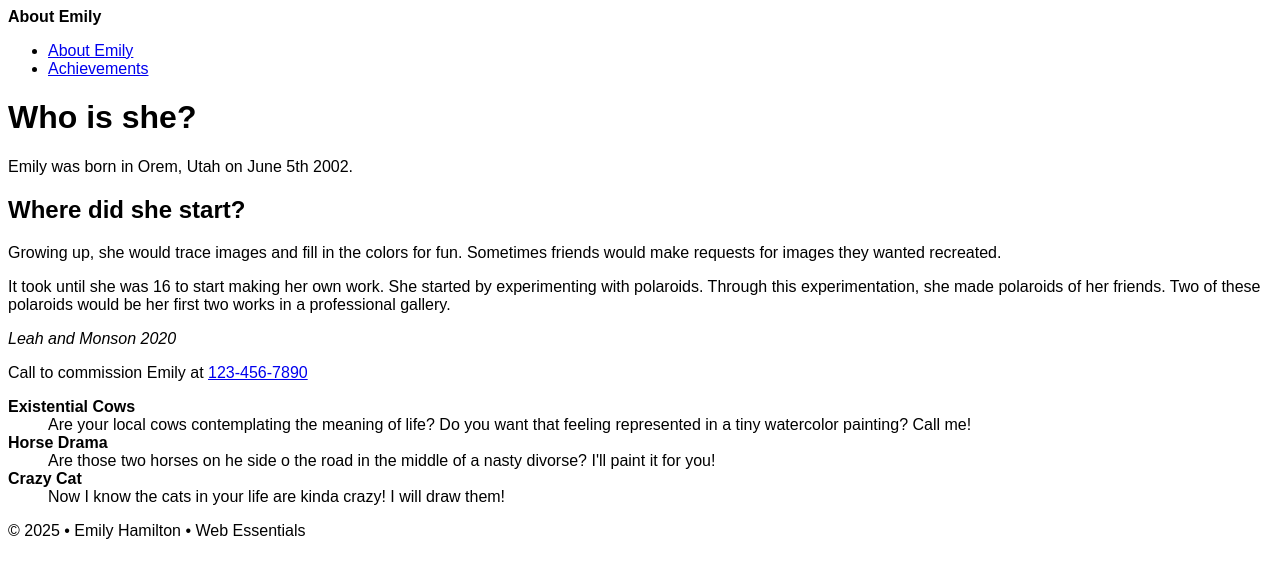
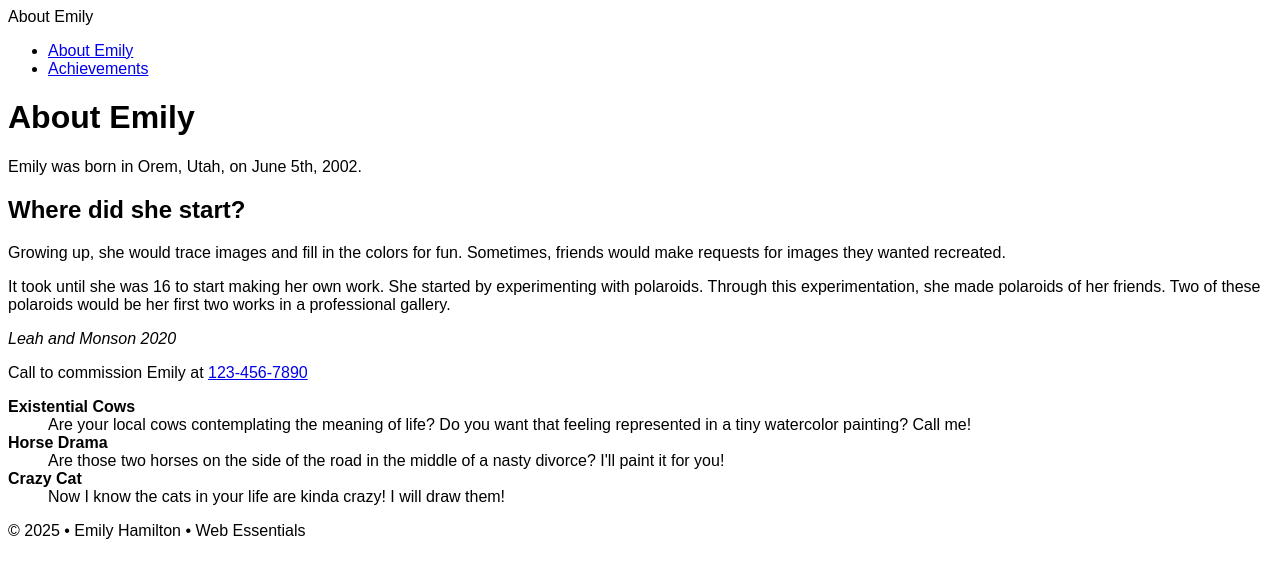
Before and after one commit to emhammy555-gif/dwdd1600, a plain HTML site: page 03hand-coding/index.html in a window 1280 px wide. Drawn offline with Linux system fonts and the light colour scheme.

Commit message:
fixed strong tags and grammar and spelling

```diff
--- a/03hand-coding/index.html
+++ b/03hand-coding/index.html
@@ -1,25 +1,32 @@
 <!DOCTYPE html>
 <html lang="en">
+
 <head>
   <style>
     body {
       font-family: "Public Sans", sans-serif;
     }
+
     h1 {
       font-family: Public Sans, sans-serif;
     }
+
     p {
       font-family: Public Sans, sans-serif;
     }
+
     header {
       font-family: Public Sans, sans-serif;
     }
+
     nav {
       font-family: Public Sans, sans-serif;
     }
+
     main {
       font-family: Public Sans, sans-serif;
     }
+
     footer {
       font-family: Public Sans, sans-serif;
     }
@@ -30,10 +37,11 @@
   <meta name="viewport" content="width=device-width, initial-scale=1.0">
   <title>About Emily | Embosmem</title>
 </head>
+
 <body>
   <!-- header-->
   <header>
-    <span><strong>About Emily</strong></span>
+    <span>About Emily</span>
   </header>
   <!--navigation -->
   <nav>
@@ -45,19 +53,23 @@
 
   <!--main-->
   <main>
-    <h1>Who is she?</h1>
-    <p>Emily was born in Orem, Utah on June 5th 2002.</p>
+    <h1>About Emily</h1>
+    <p>Emily was born in Orem, Utah, on June 5th, 2002.</p>
     <h2>Where did she start?</h2>
-    <p>Growing up, she would trace images and fill in the colors for fun. Sometimes friends would make requests for images they wanted recreated.</p>
-    <p>It took until she was 16 to start making her own work. She started by experimenting with polaroids. Through this experimentation, she made polaroids of her friends. Two of these polaroids would be her first two works in a professional gallery.</p>
+    <p>Growing up, she would trace images and fill in the colors for fun. Sometimes, friends would make requests for
+      images they wanted recreated.</p>
+    <p>It took until she was 16 to start making her own work. She started by experimenting with polaroids. Through this
+      experimentation, she made polaroids of her friends. Two of these polaroids would be her first two works in a
+      professional gallery.</p>
     <p><em>Leah and Monson 2020</em></p>
 
     Call to commission Emily at <a href="tel:1234567890">123-456-7890</a>
     <dl>
       <dt><strong>Existential Cows</strong></dt>
-            <dd>Are your local cows contemplating the meaning of life? Do you want that feeling represented in a tiny watercolor painting? Call me!</dd>
+      <dd>Are your local cows contemplating the meaning of life? Do you want that feeling represented in a tiny
+        watercolor painting? Call me!</dd>
       <dt><strong>Horse Drama</strong></dt>
-            <dd>Are those two horses on he side o the road in the middle of a nasty divorse? I'll paint it for you!</dd>
+      <dd>Are those two horses on the side of the road in the middle of a nasty divorce? I'll paint it for you!</dd>
       <dt><strong>Crazy Cat</strong></dt>
       <dd>Now I know the cats in your life are kinda crazy! I will draw them!</dd>
     </dl>
@@ -67,4 +79,5 @@
     <p>&copy; 2025 &bull; Emily Hamilton &bull; Web Essentials</p>
   </footer>
 </body>
+
 </html>
```
Lines whose indentation alone changed are shown as unchanged.
